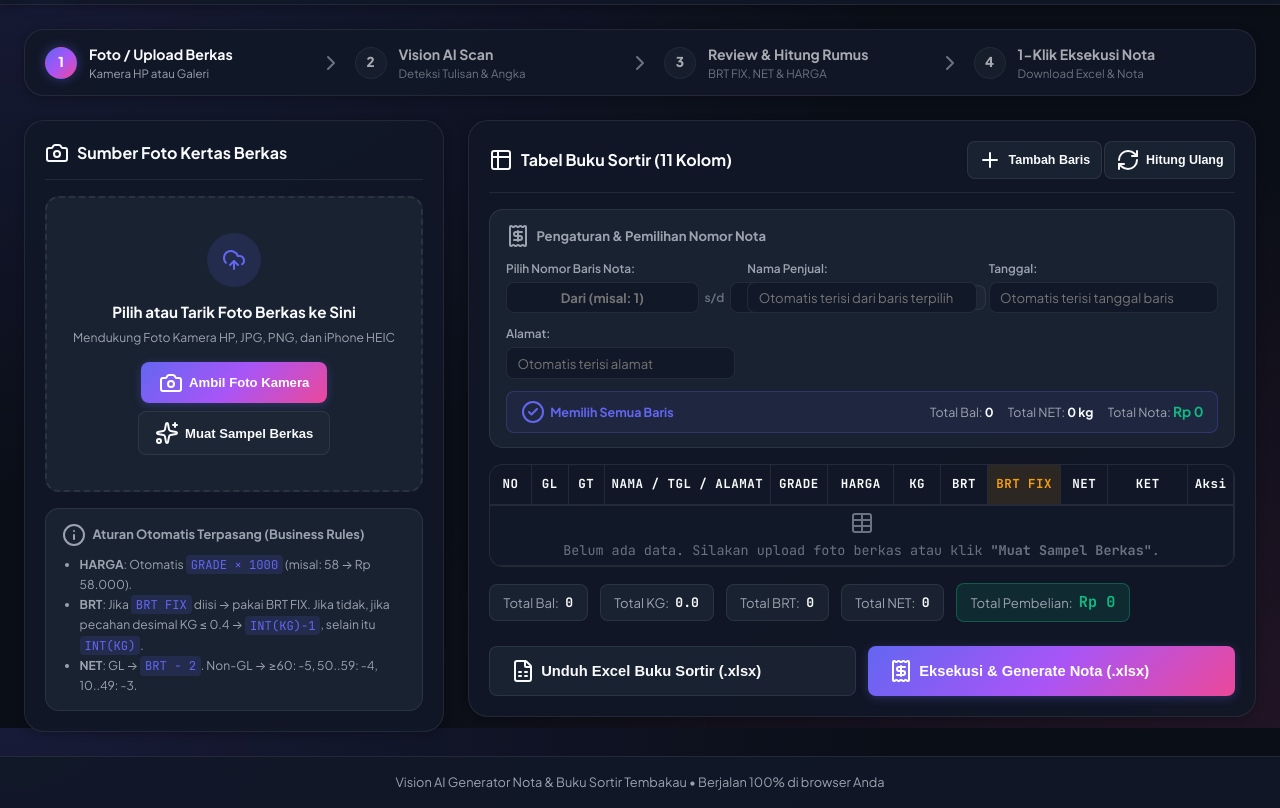
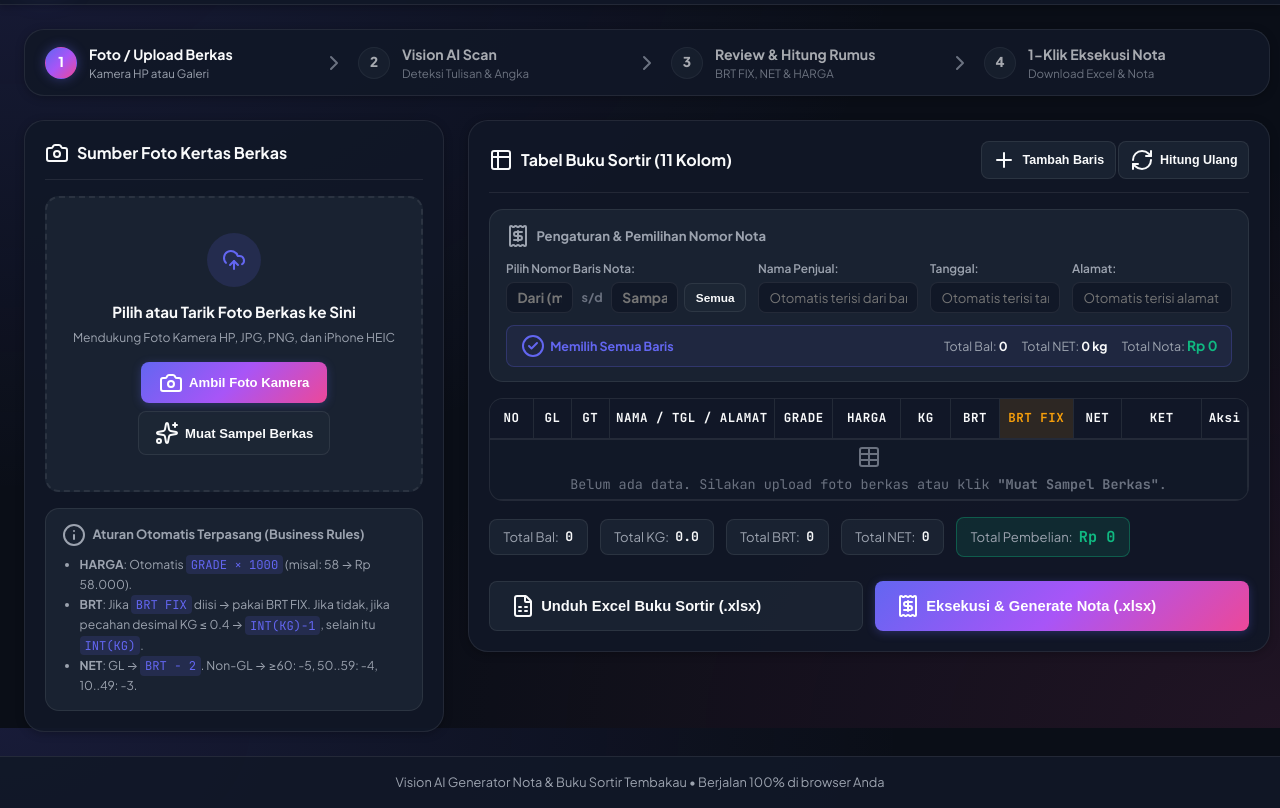
Before and after one commit to grndnstnmlk/nota_gudang_vision, a plain HTML site: page index.html in a window 1280 px wide. Shown: the part 72-880 px from the top of the page. Drawn offline with nearby package versions, Linux system fonts and the light colour scheme.

Commit message:
fix: adjust range inputs column width and layout to ensure both from and to inputs are visible

```diff
--- a/style.css
+++ b/style.css
@@ -601,14 +601,30 @@ body.light-theme .moon-icon { display: block; }
 
 .settings-grid {
   display: grid;
-  grid-template-columns: repeat(auto-fit, minmax(180px, 1fr));
+  grid-template-columns: minmax(240px, 1.4fr) minmax(160px, 1fr) minmax(130px, 0.85fr) minmax(160px, 1fr);
   gap: 0.75rem;
+}
+
+@media (max-width: 960px) {
+  .settings-grid {
+    grid-template-columns: 1fr 1fr;
+  }
+}
+
+@media (max-width: 580px) {
+  .settings-grid {
+    grid-template-columns: 1fr;
+  }
 }
 
 .setting-item {
   display: flex;
   flex-direction: column;
   gap: 0.25rem;
+}
+
+.setting-item.range-inputs-wrap {
+  min-width: 240px;
 }
 
 .setting-item label {
@@ -635,25 +651,31 @@ body.light-theme .moon-icon { display: block; }
 .range-dual-inputs {
   display: flex;
   align-items: center;
-  gap: 0.35rem;
+  gap: 0.4rem;
+  width: 100%;
 }
 
 .range-dual-inputs input {
+  min-width: 60px;
   flex: 1;
   text-align: center;
   font-weight: 700;
   color: var(--accent-primary);
+  font-size: 0.86rem;
 }
 
 .range-sep {
-  font-size: 0.75rem;
+  font-size: 0.78rem;
   color: var(--text-muted);
-  font-weight: 600;
+  font-weight: 700;
+  padding: 0 2px;
+  white-space: nowrap;
 }
 
 .btn-xs {
-  padding: 0.35rem 0.55rem;
-  font-size: 0.72rem;
+  padding: 0.4rem 0.65rem;
+  font-size: 0.74rem;
+  font-weight: 700;
   border-radius: var(--radius-sm);
   cursor: pointer;
   white-space: nowrap;
```
